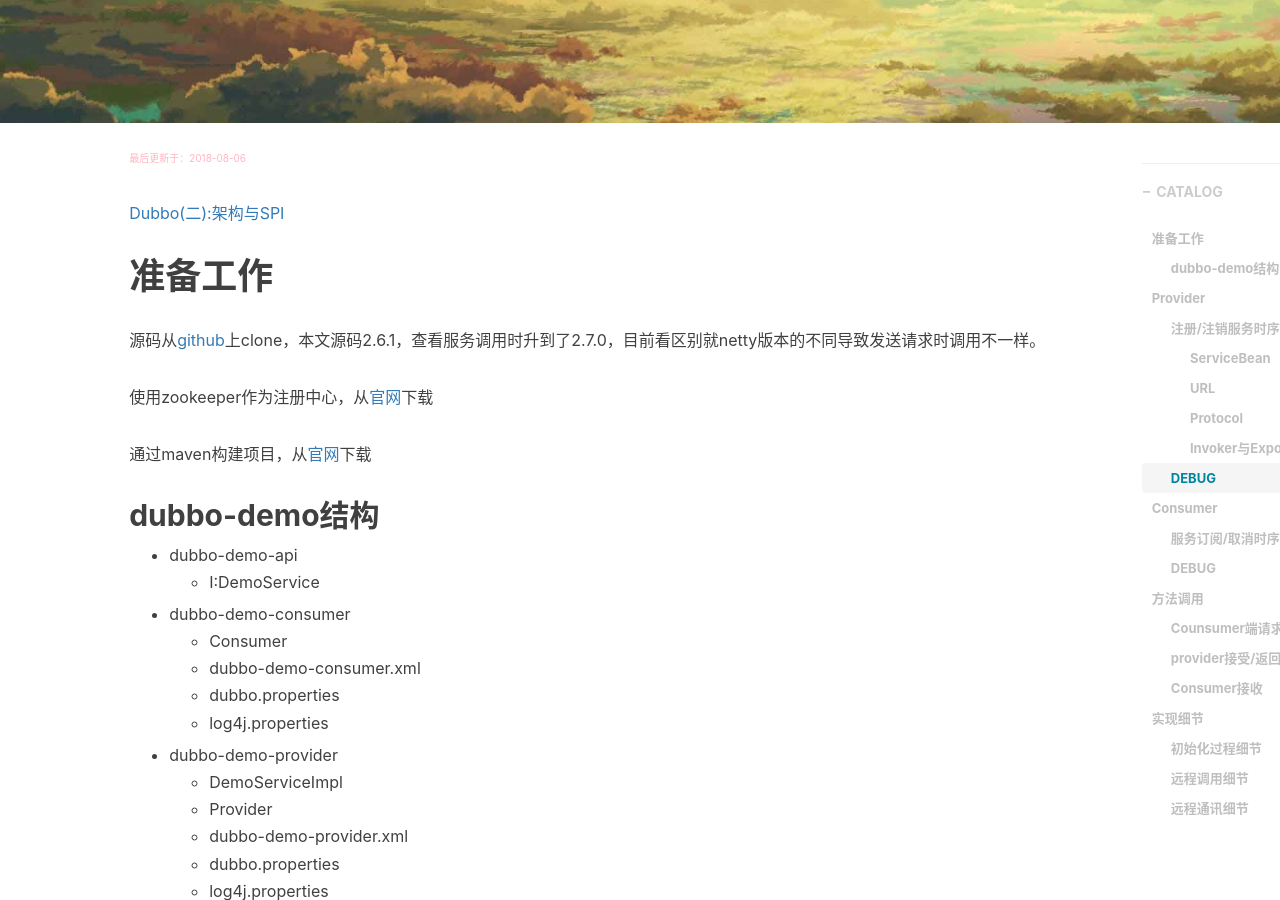
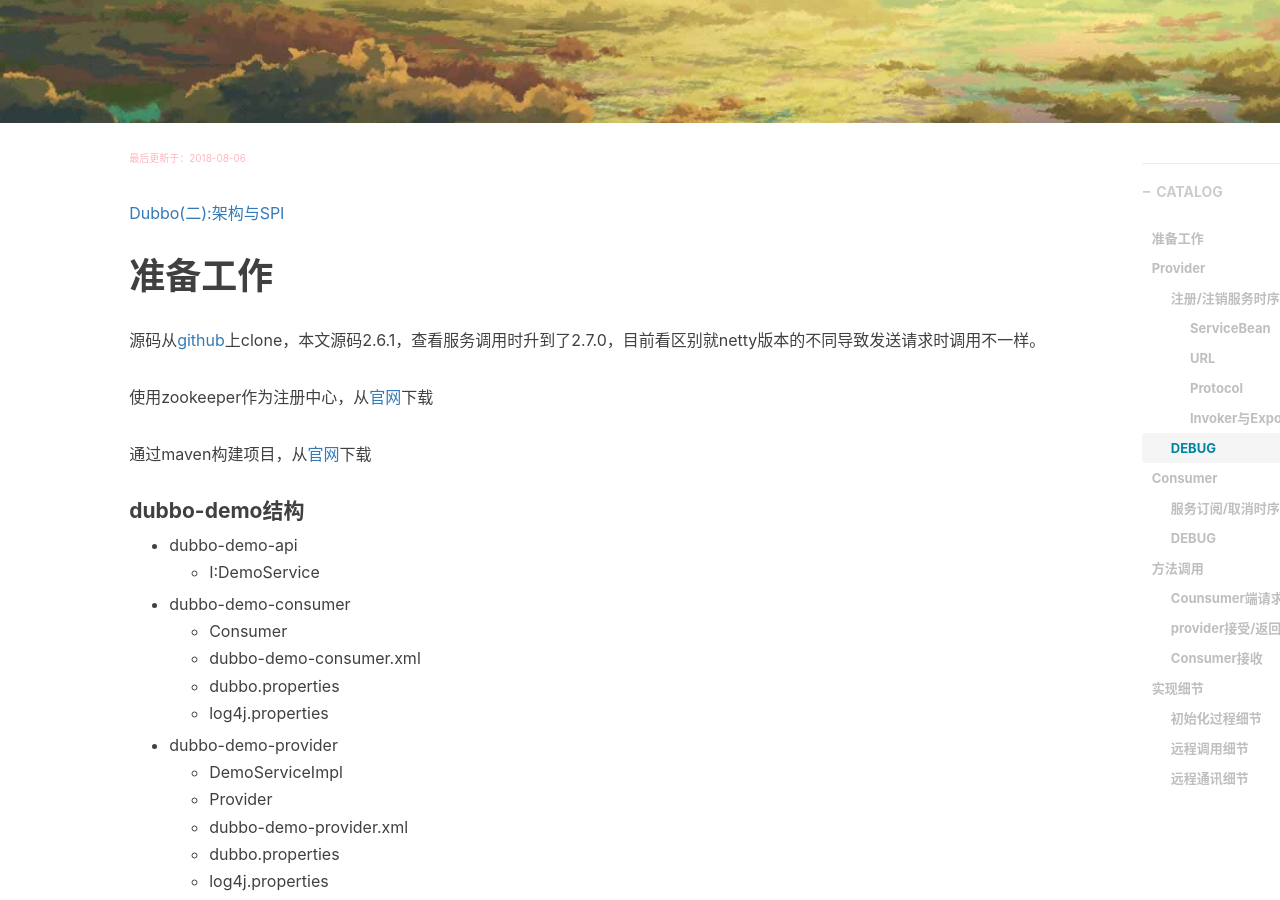
Before and after one commit to zhouj000/zhouj000.github.io, a Jekyll site: the page built from _posts/2018-07-16-dubbo-demo-exploration.markdown, in a window 1280 px wide and 900 px high, scrolled down 394 px. Built offline with Jekyll 4.4.1, drawn with Linux system fonts in a browser that asks for light colours; nearby versions of some CDN libraries; comment, search, counter and statistics services are not loaded.

Commit message:
调整dubbo blog 导航

```diff
--- a/_posts/2018-07-16-dubbo-demo-exploration.markdown
+++ b/_posts/2018-07-16-dubbo-demo-exploration.markdown
@@ -23,8 +23,7 @@
 
 通过maven构建项目，从[官网](https://maven.apache.org/)下载
 
-
-## dubbo-demo结构
+#### dubbo-demo结构
 
 + dubbo-demo-api
 	- I:DemoService
```
